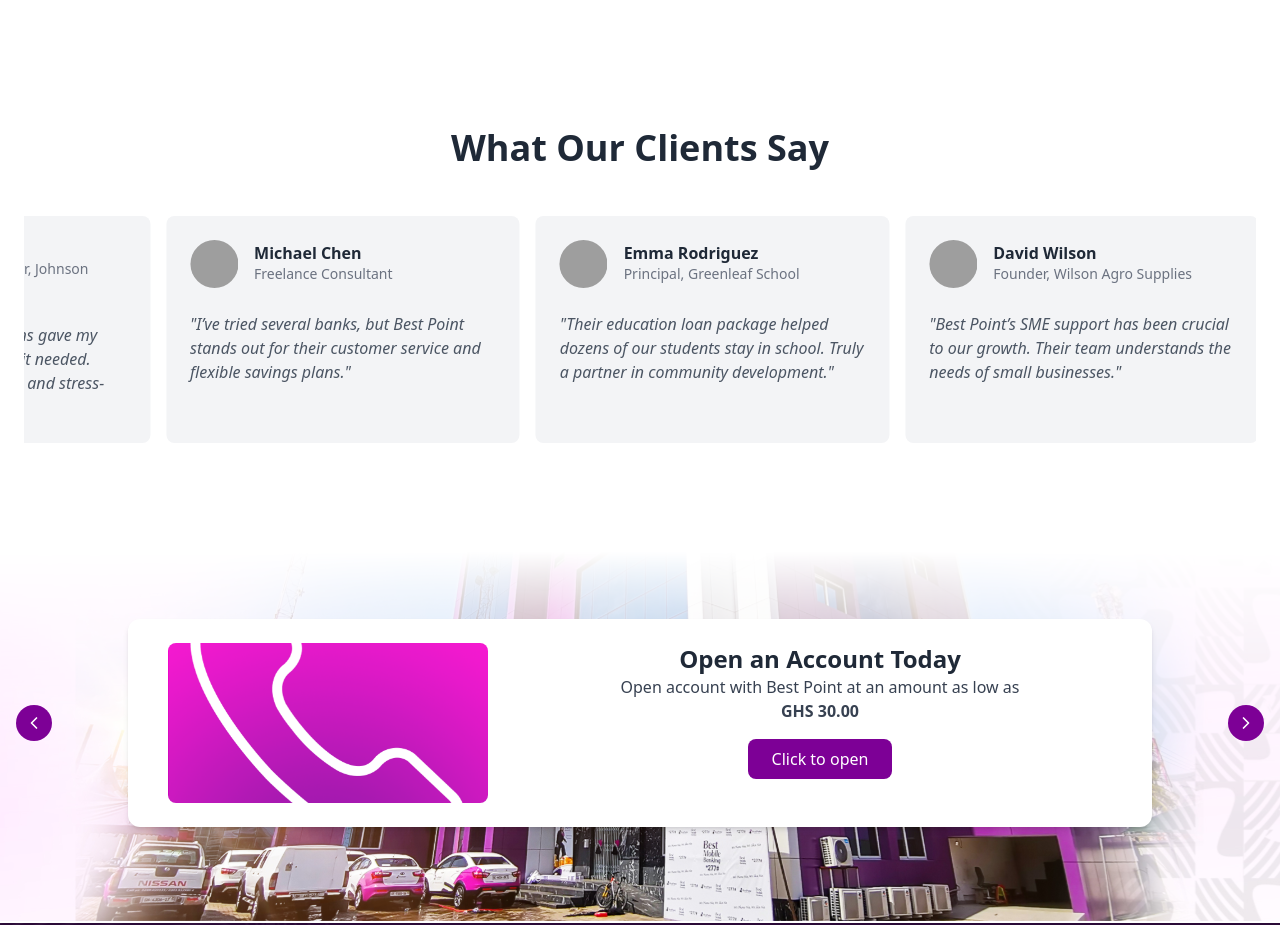
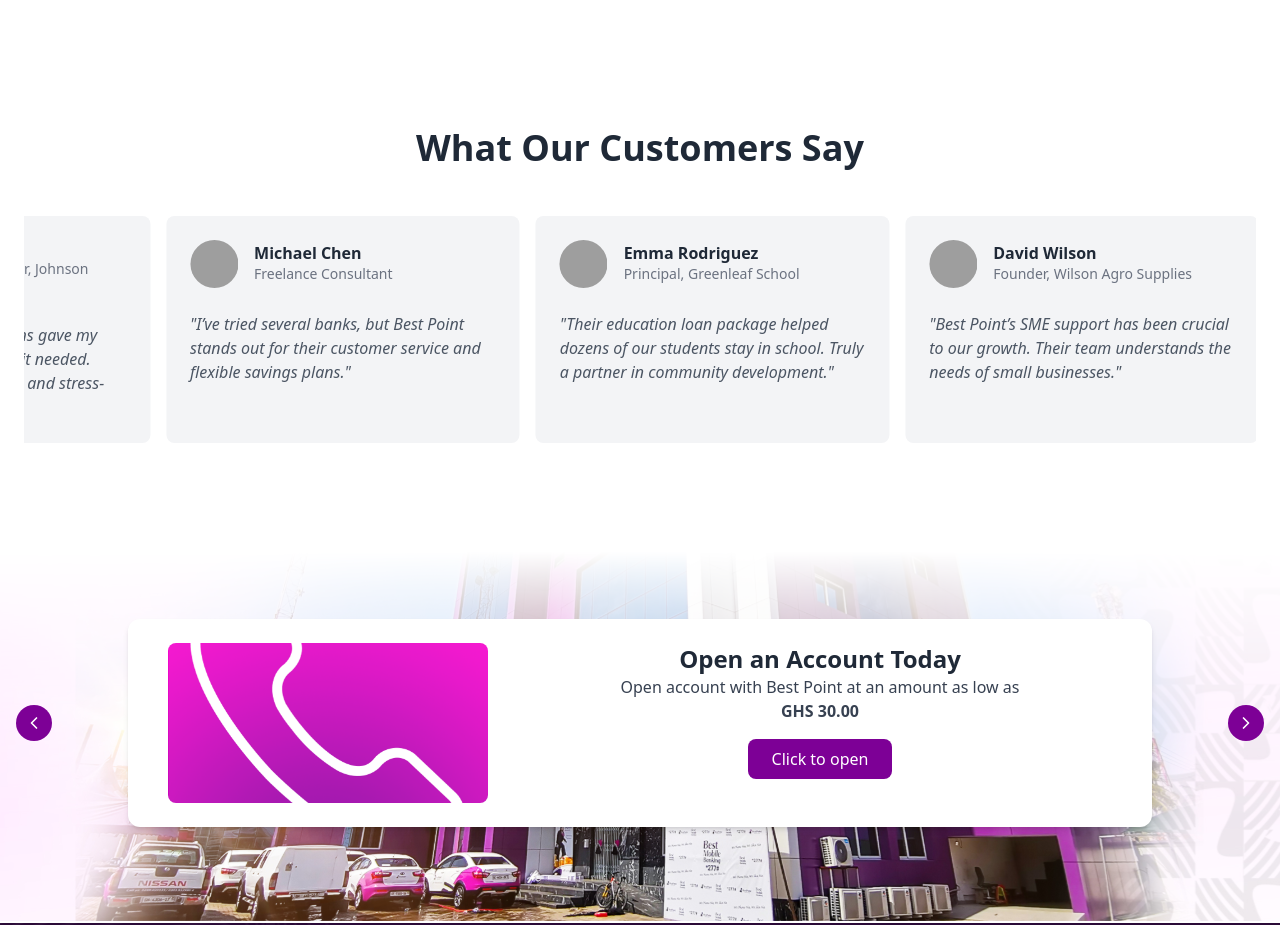
Before and after one commit to jnboateng/bpsl-website, a React (Create React App) app: page / in a window 1280 px wide. Shown: the part 2680-3605 px from the top of the page. Built offline with nearby package versions, Linux system fonts and the light colour scheme; grey boxes are pictures that could not be loaded; the HTML template or start-up script is replaced by a standard one.

Commit message:
small changes

```diff
--- a/src/components/Home/Testimonials.jsx
+++ b/src/components/Home/Testimonials.jsx
@@ -101,7 +101,7 @@ const MarqueeTestimonials = () => {
     return (
       <div className="w-full mx-auto px-4 py-12">
         <h2 className="text-2xl font-bold text-center mb-8 text-gray-800">
-          What Our Clients Say
+          What Our Customers Say
         </h2>
 
         <div className="relative overflow-hidden h-72">
@@ -182,7 +182,7 @@ const MarqueeTestimonials = () => {
   return (
     <div className="max-w-7xl mx-auto px-4 py-12">
       <h2 className="text-3xl md:text-4xl font-bold text-center mb-6 text-gray-800">
-        What Our Clients Say
+        What Our Customers Say
       </h2>
 
       {/* First marquee (left) - Desktop view with 3 visible */}
```
